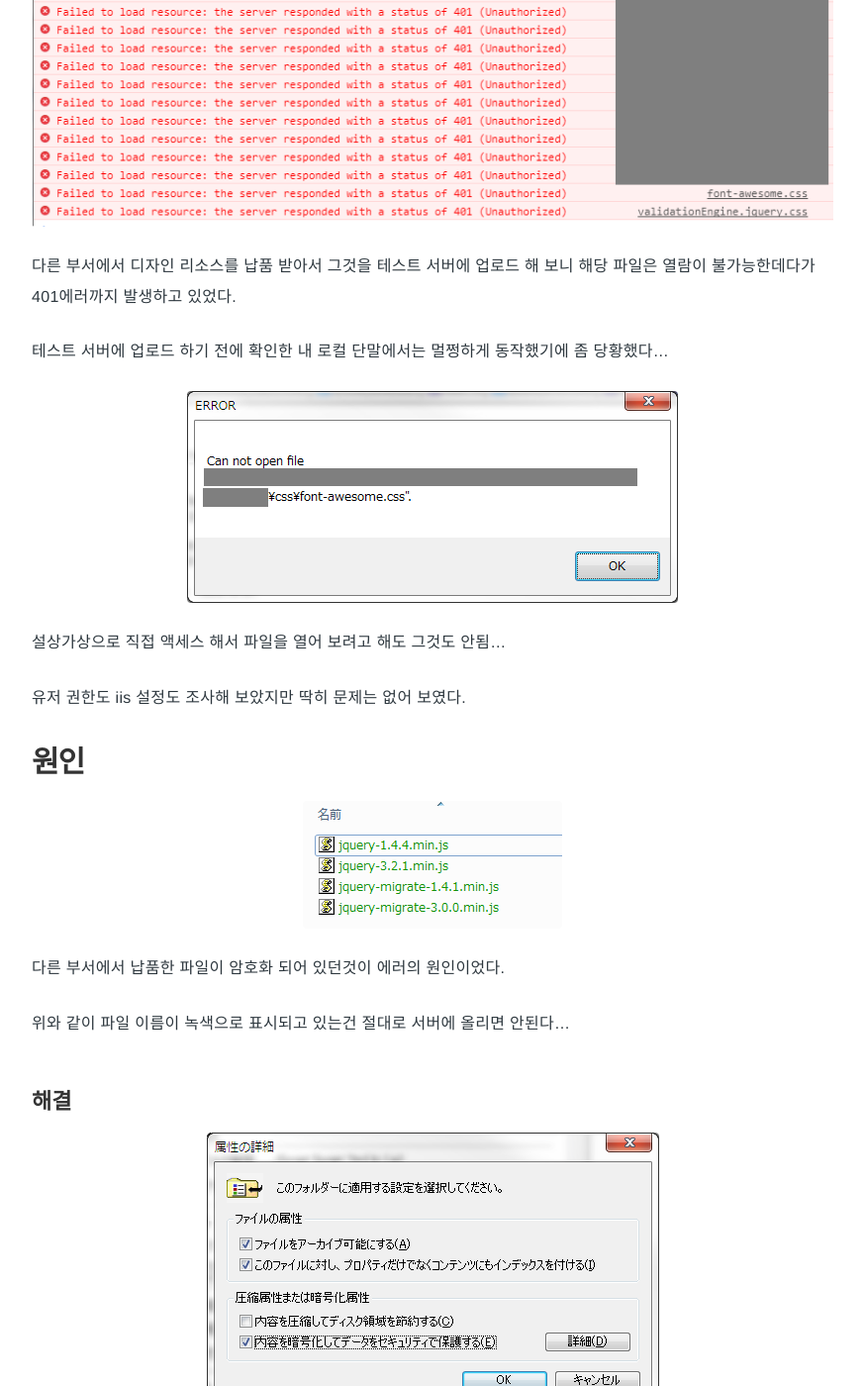
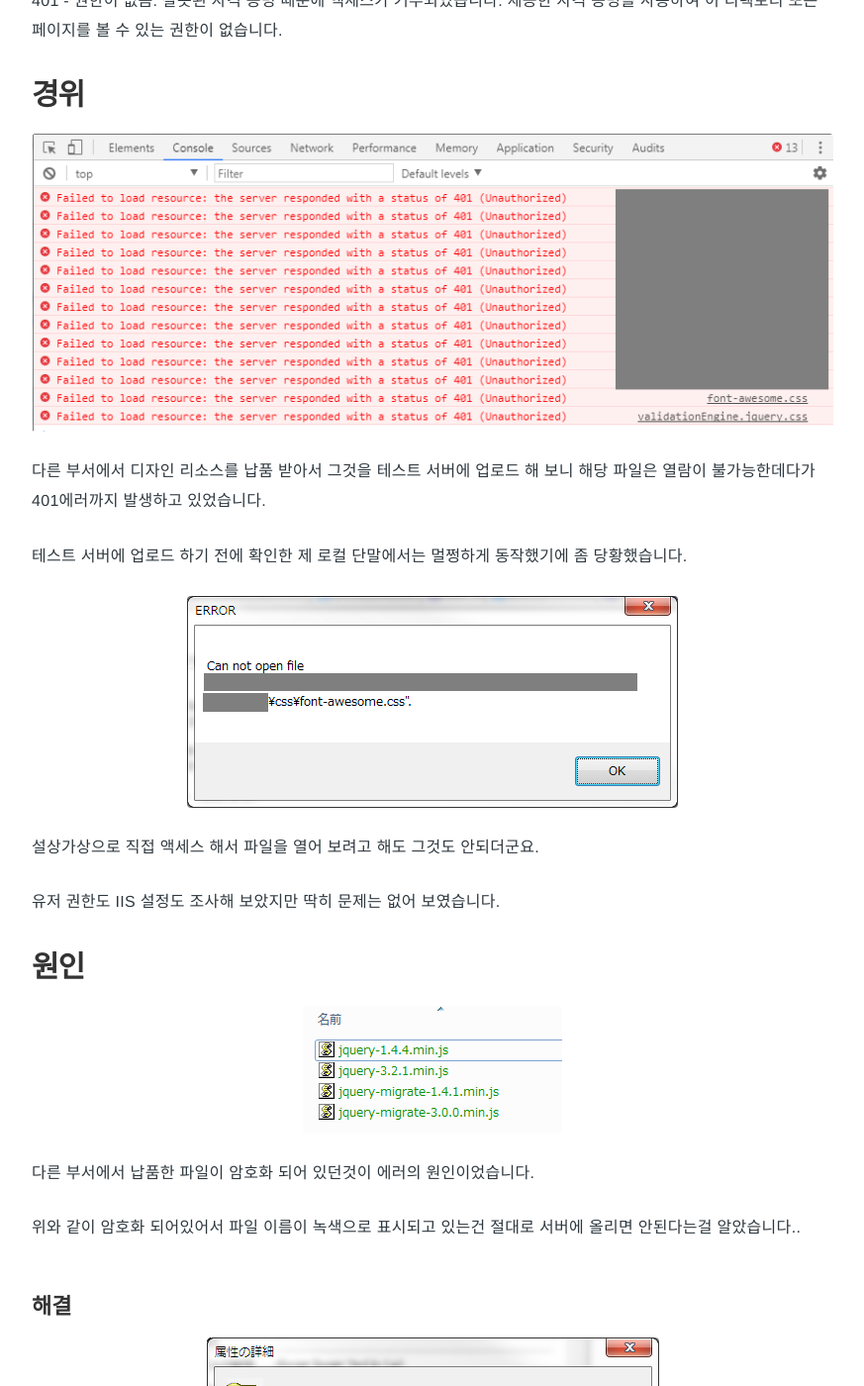
Before and after one commit to Pie001/pie001.github.io, a Jekyll site: the page built from _posts/2017-08-23-0056.md, in a window 1280 px wide and 1400 px high, scrolled down 757 px. Shown: the whole window at 99% size, without its empty margins (203-1076 px from the left). Built offline with Jekyll 4.4.1, drawn with Linux system fonts in a browser that asks for light colours; comment, search, counter and statistics services are not loaded; some of the changed text lies outside the part shown.

Commit message:
Update 2017-08-23-0056.md

```diff
--- a/_posts/2017-08-23-0056.md
+++ b/_posts/2017-08-23-0056.md
@@ -15,36 +15,45 @@
 author: pie
 description: 암호화 된 파일을 iis에 업로드 해서 401에러를 발생시켜 보자(...)
 ---
+
+※ 일본에서 업무중에 일어난 일이므로 일본어 환경입니다.
+
 ![0056-1.png](/assets/images/post/0056-1.png)
+
+#### 서버 에러
+
+401 - 권한이 없음: 잘못된 자격 증명 때문에 액세스가 거부되었습니다.
+제공한 자격 증명을 사용하여 이 디렉토리 또는 페이지를 볼 수 있는 권한이 없습니다.
 
 # 경위
 
 ![0056-2.png](/assets/images/post/0056-2.png)
 
-다른 부서에서 디자인 리소스를 납품 받아서 그것을 테스트 서버에 업로드 해 보니 해당 파일은 열람이 불가능한데다가 401에러까지 발생하고 있었다.
+다른 부서에서 디자인 리소스를 납품 받아서 그것을 테스트 서버에 업로드 해 보니 해당 파일은 열람이 불가능한데다가 401에러까지 발생하고 있었습니다.
 
-테스트 서버에 업로드 하기 전에 확인한 내 로컬 단말에서는 멀쩡하게 동작했기에 좀 당황했다...
+테스트 서버에 업로드 하기 전에 확인한 제 로컬 단말에서는 멀쩡하게 동작했기에 좀 당황했습니다.
 
 
 ![0056-3.png](/assets/images/post/0056-3.png)
 
-설상가상으로 직접 액세스 해서 파일을 열어 보려고 해도 그것도 안됨...
+설상가상으로 직접 액세스 해서 파일을 열어 보려고 해도 그것도 안되더군요.
 
-유저 권한도 iis 설정도 조사해 보았지만 딱히 문제는 없어 보였다.
+유저 권한도 IIS 설정도 조사해 보았지만 딱히 문제는 없어 보였습니다.
+
 
 # 원인
 ![0056-4.png](/assets/images/post/0056-4.png)
 
-다른 부서에서 납품한 파일이 암호화 되어 있던것이 에러의 원인이었다.
+다른 부서에서 납품한 파일이 암호화 되어 있던것이 에러의 원인이었습니다.
 
-위와 같이 파일 이름이 녹색으로 표시되고 있는건 절대로 서버에 올리면 안된다...
+위와 같이 암호화 되어있어서 파일 이름이 녹색으로 표시되고 있는건 절대로 서버에 올리면 안된다는걸 알았습니다..
 
 
 ## 해결
 ![0056-5.png](/assets/images/post/0056-5.png)
 
-파일의 [속성] > [고급]에서 [데이터 보호를 위해 내용을 암호화]의 체크를 해제시킨 다음에 테스트 서버나 운영서버에 재 업로드한다.
+파일의 [속성] > [고급]에서 [데이터 보호를 위해 내용을 암호화]의 체크를 해제시킨 다음에 테스트 서버나 운영서버에 재 업로드합니다.
 
 
-### 정리..
-- 납품 받은것은 내용뿐만 아니라 암호화 여부도 잘 확인하자. 에러 뜨면 내가 피본다...
+### 마지막으로 정리
+납품 받은것은 내용뿐만 아니라 암호화 여부도 잘 확인합시다. 에러 뜨면 피보는 것은 본인 입니다…
```
